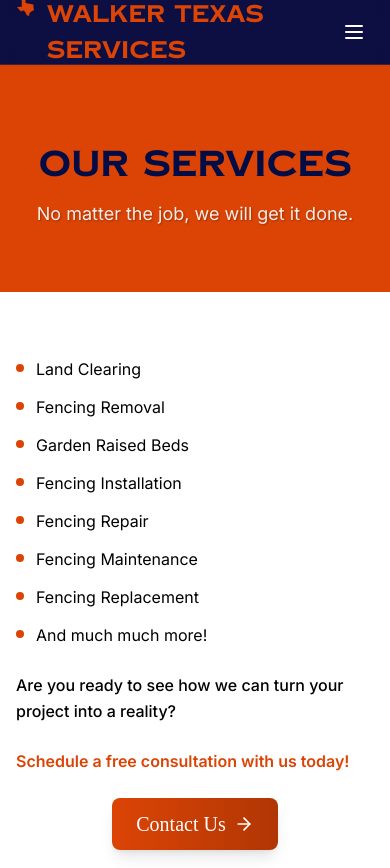
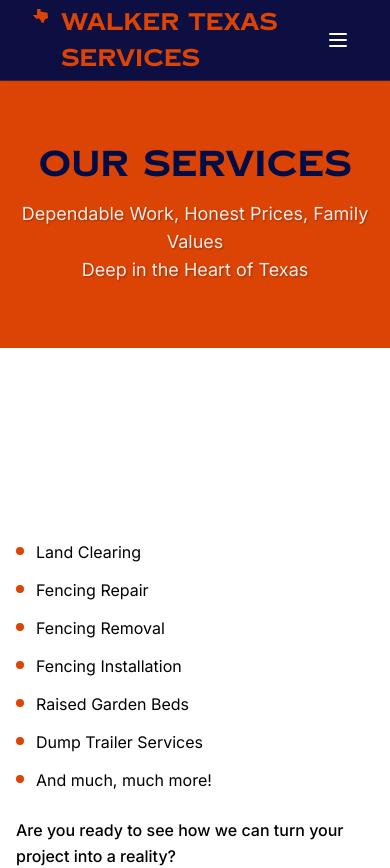
Before and after one commit to Teacher2Coder/walkertxservices, a React (Vite) app: page /services in a window 390 px wide. Shown: the top 868 px of the page. Built offline with nearby package versions, Linux system fonts and the light colour scheme; a web font is replaced by a local one.

Commit message:
changed verbiage, improved hero performance, adjusted navbar

```diff
--- a/src/components/Navbar.jsx
+++ b/src/components/Navbar.jsx
@@ -48,7 +48,7 @@ const Navbar = () => {
 
   return (
     <motion.nav
-      className={`fixed top-0 w-full z-50 transition-all duration-300 ${
+      className={`fixed top-0 w-full px-4 sm:px-6 nav-custom lg:px-8 z-50 transition-all duration-300 ${
         scrolled
           ? "bg-accent-500 backdrop-blur-lg border-b border-primary-500/30 shadow-md md:shadow-xl"
           : "bg-accent-500/95 backdrop-blur-md border-b border-primary-500/20 shadow-sm md:shadow-lg"
@@ -57,7 +57,7 @@ const Navbar = () => {
       animate={{ y: 0 }}
       transition={{ duration: 0.6 }}
     >
-      <div className="max-w-7xl mx-auto px-4 sm:px-6 lg:px-8">
+      <div className="max-w-7xl mx-auto px-4 lg:px-8">
         <div className="flex justify-between items-center h-16 sm:h-20">
           {/* Logo */}
           <Link
@@ -66,7 +66,7 @@ const Navbar = () => {
           >
               <GiTexas className="text-2xl md:text-3xl text-primary-600" />
               <h1
-                className="navbar-name text-primary-600 font-bold font-copperplate-cc"
+                className="navbar-name text-primary-600 font-bold sm:text-sm font-copperplate-cc"
               >Walker Texas Services</h1>
           </Link>
 
--- a/src/components/home/Hero.jsx
+++ b/src/components/home/Hero.jsx
@@ -14,7 +14,7 @@ const Hero = () => {
         className="absolute top-4 right-4 z-20 sm:top-6 sm:right-6 lg:top-8 lg:right-8"
       >
         <img
-          src="/wts-dark.svg"
+          src="/wts-white.svg"
           alt="Walker TX Services Logo"
           className="w-16 h-auto sm:w-20 md:w-24 lg:w-28 opacity-90 hover:opacity-100 transition-opacity duration-300"
         />
--- a/src/components/home/Transitions.jsx
+++ b/src/components/home/Transitions.jsx
@@ -5,17 +5,46 @@ const images = ["skidsteer.png", "trailer.png", "truck.png"];
 
 function Transition() {
   const [index, setIndex] = useState(0);
+  const [imagesLoaded, setImagesLoaded] = useState(false);
+
+  // Preload all images
+  useEffect(() => {
+    const preloadImages = async () => {
+      const imagePromises = images.map((imageSrc) => {
+        return new Promise((resolve, reject) => {
+          const img = new Image();
+          img.onload = resolve;
+          img.onerror = reject;
+          img.src = `/${imageSrc}`;
+        });
+      });
+
+      try {
+        await Promise.all(imagePromises);
+        setImagesLoaded(true);
+      } catch (error) {
+        console.error("Error preloading images:", error);
+        // Still set to true to allow component to function
+        setImagesLoaded(true);
+      }
+    };
+
+    preloadImages();
+  }, []);
 
   useEffect(() => {
+    // Only start the interval after images are loaded
+    if (!imagesLoaded) return;
+
     const interval = setInterval(() => {
       setIndex((i) => (i + 1) % images.length);
     }, 3000);
     return () => clearInterval(interval);
-  }, []);
+  }, [imagesLoaded]);
 
   // Use the image filename as the transition item and key
-  const transitions = useTransition(images[index], {
-    key: images[index],
+  const transitions = useTransition(imagesLoaded ? images[index] : null, {
+    key: imagesLoaded ? images[index] : 'loading',
     from: { opacity: 0 },
     enter: { opacity: 1 },
     leave: { opacity: 0 },
@@ -33,7 +62,32 @@ function Transition() {
         zIndex: 0,
       }}
     >
-      {transitions((style, item) => (
+      {/* Centered logo while loading */}
+      {!imagesLoaded && (
+        <div
+          style={{
+            position: "absolute",
+            top: "50%",
+            left: "50%",
+            transform: "translate(-50%, -50%)",
+            zIndex: 5,
+            opacity: 0.8,
+          }}
+        >
+          <img
+            src="/wts-white.svg"
+            alt="Walker TX Services Logo"
+            style={{
+              width: "200px",
+              height: "auto",
+              filter: "drop-shadow(0 4px 8px rgba(0, 0, 0, 0.3))",
+            }}
+          />
+        </div>
+      )}
+
+      {transitions((style, item) =>
+        item && (
           <animated.img
             key={item}
             src={`/${item}`}
@@ -46,11 +100,12 @@ function Transition() {
               objectFit: "cover",
               top: 0,
               left: 0,
-            zIndex: 0,
+              zIndex: 10,
               pointerEvents: "none",
             }}
           />
-      ))}
+        )
+      )}
     </div>
   );
 }
--- a/src/components/shared/CardList.jsx
+++ b/src/components/shared/CardList.jsx
@@ -1,12 +1,13 @@
 import { motion } from "framer-motion";
 import ContactUsButton from "./ContactUsButton";
+import "../../styles/services.css";
 
 const CardList = ({ itemVariants, pageData }) => {
 
   return (
     <motion.div
       variants={itemVariants}
-      className="container-padding section-padding bg-white"
+      className="container-padding section-padding bg-white card-list"
     >
       <div className="max-w-6xl mx-auto">
         <div className="grid grid-cols-1 lg:grid-cols-2 gap-8 lg:gap-12 items-start">
--- a/src/components/shared/Hero.jsx
+++ b/src/components/shared/Hero.jsx
@@ -18,6 +18,7 @@ const Hero = ({ itemVariants, pageData }) => {
           className="text-lg sm:text-xl text-white/90 max-w-2xl mx-auto"
           style={{
             textShadow: "1px 1px 2px rgba(0, 0, 0, 0.3)",
+            whiteSpace: "pre-line",
           }}
         >
           {pageData.description}
--- a/src/pages/Services.jsx
+++ b/src/pages/Services.jsx
@@ -26,23 +26,22 @@ const Services = () => {
 
   const pageData = {
     title: "Our Services",
-    description: "No matter the job, we will get it done.",
+    description: "Dependable Work, Honest Prices, Family Values\nDeep in the Heart of Texas",
     introTitle: "Service over everything",
     image: "/skidsteer-shovel.jpg",
     imageAlt: "Skidsteer",
     cardTitle: "Our Services",
     items: [
       "Land Clearing",
+      "Fencing Repair",
       "Fencing Removal",
-      "Garden Raised Beds",
       "Fencing Installation",
-      "Fencing Repair",
-      "Fencing Maintenance",
-      "Fencing Replacement",
-      "And much much more!"
+      "Raised Garden Beds",
+      "Dump Trailer Services",
+      "And much, much more!"
     ],
     callToAction: "Are you ready to see how we can turn your project into a reality?",
-    callToAction2: "Schedule a free consultation with us today!",
+    callToAction2: "Schedule a free estimate with us today!",
   };
 
   return (
--- a/src/styles/navbar.css
+++ b/src/styles/navbar.css
@@ -12,10 +12,12 @@
 
 .navbar-name {
   font-size: 1.5rem;
-  @media (min-width: 768px) {
-    font-size: 1rem;
-  }
-  @media (min-width: 425px) {
-    font-size: 1rem;
+  align-self: center;
+}
+
+@media (max-width: 639px) {
+  .nav-custom {
+    padding-top: 0.5rem;
+    padding-bottom: 0.5rem;
   }
 }
--- /dev/null
+++ b/src/styles/services.css
@@ -0,0 +1,22 @@
+.card-list {
+  height: 70vh;
+  background-size: cover;
+  background-position: center;
+  background-attachment: fixed;
+  width: 100%;
+  display: flex;
+  align-items: center;
+  justify-content: center;
+}
+
+@media (max-width: 1023px) {
+  .card-list {
+    height: 150vh;
+  }
+}
+
+@media (max-width: 686px) {
+  .card-list {
+    height: 135vh;
+  }
+}
```
Lines whose indentation alone changed are shown as unchanged.
